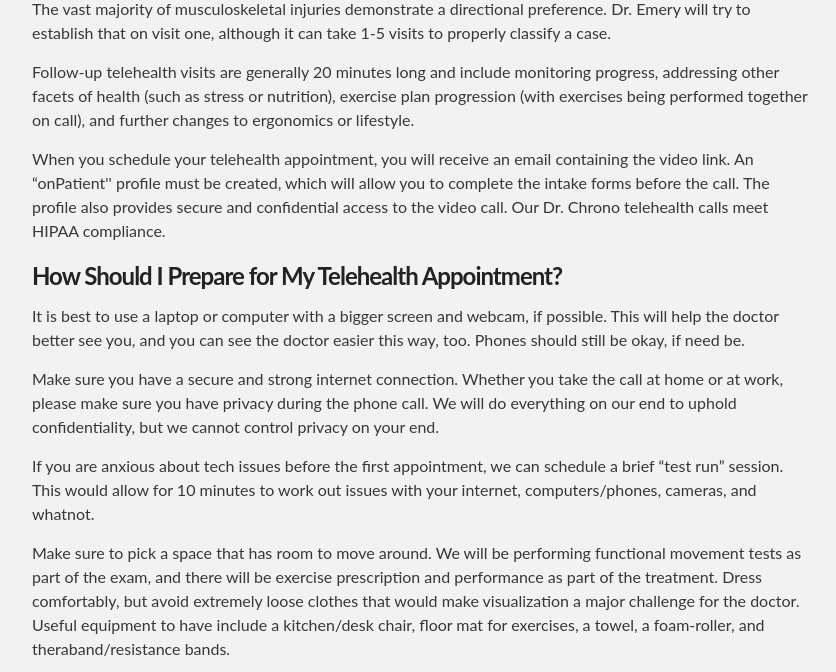
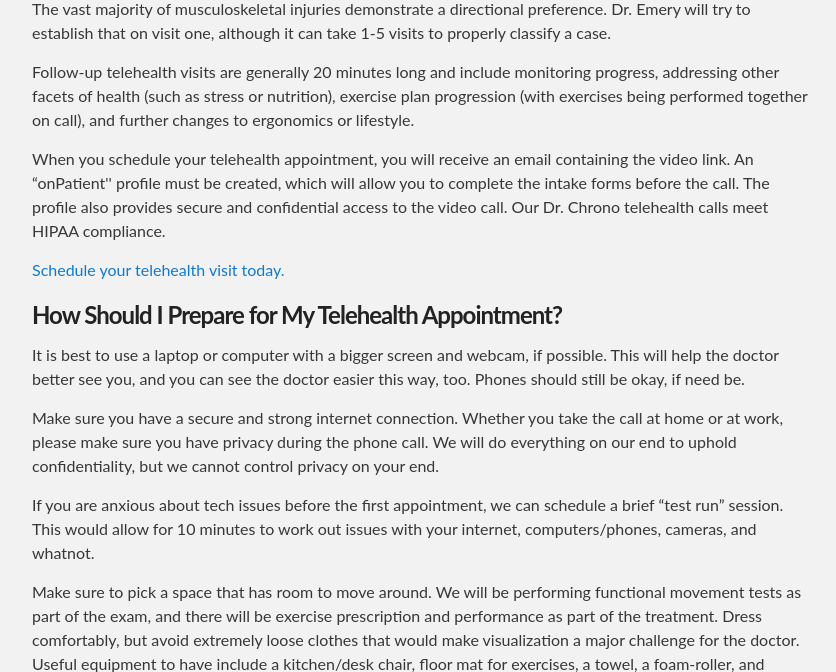
Before and after one commit to evpitcel/evpitcel.github.io, a Jekyll site: the page built from telehealth.html, in a window 1280 px wide and 900 px high, scrolled down 1240 px, cut to the strip 0-672 px from the top of the window. Shown: the whole strip, without its empty margins (218-1054 px from the left). Built offline with Jekyll 4.4.1, drawn with Linux system fonts in a browser that asks for light colours.

Commit message:
Update telehealth.html
Schedule today

```diff
--- a/telehealth.html
+++ b/telehealth.html
@@ -37,6 +37,8 @@ description: The first visit is about an hour long and includes a consultation,
     <p>Follow-up telehealth visits are generally 20 minutes long and include monitoring progress, addressing other facets of health (such as stress or nutrition), exercise plan progression (with exercises being performed together on call), and further changes to ergonomics or lifestyle.
 
     <p>When you schedule your telehealth appointment, you will receive an email containing the video link. An “onPatient'' profile must be created, which will allow you to complete the intake forms before the call. The profile also provides secure and confidential access to the video call. Our Dr. Chrono telehealth calls meet HIPAA compliance.
+
+    <p><a href="https://drchrono.com/scheduling/offices/dGhpcyBpcyAxNiBjaGFyc_BtqmlGwJgqlFma1FnLc4U=">Schedule your telehealth visit today.</a></p>
 
 <h3>How Should I Prepare for My Telehealth Appointment?</h3>
     <p>It is best to use a laptop or computer with a bigger screen and webcam, if possible. This will help the doctor better see you, and you can see the doctor easier this way, too. Phones should still be okay, if need be.
```
